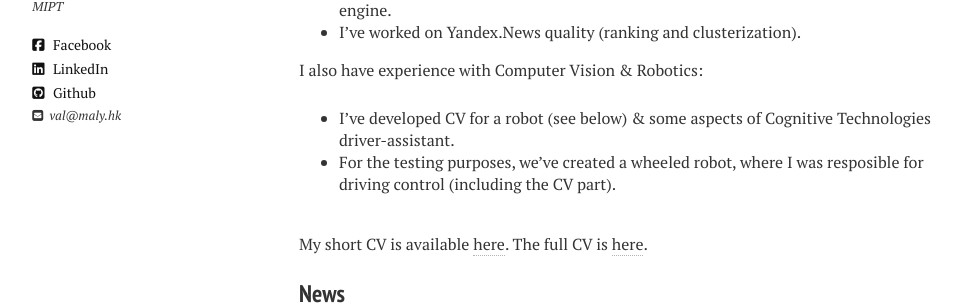
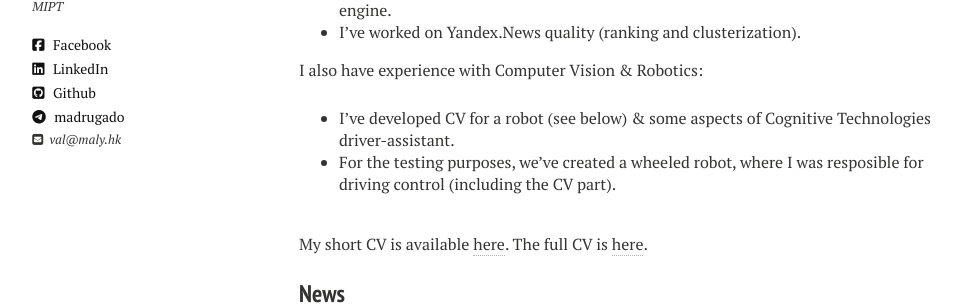
Before and after one commit to madrugado/madrugado.github.io, a Jekyll site: the page built from index.md, in a window 1280 px wide. Shown: the part 338-643 px from the top of the page, without its empty margins (21-987 px from the left). Built offline with Jekyll 4.4.1, drawn with Linux system fonts in a browser that asks for light colours; nearby versions of some CDN libraries.

Commit message:
ENH: added telegram

```diff
--- a/_config.yml
+++ b/_config.yml
@@ -9,6 +9,7 @@ owner:
   github: madrugado
   facebook: val.malykh
   twitter: madrugad0
+  telegram: madrugado
 
 # google_analytics: UA-52736040-1
 # google_verify: https://ssl.bing.com/webmaster/configure/verify/ownership Option 2 content= goes here
```
